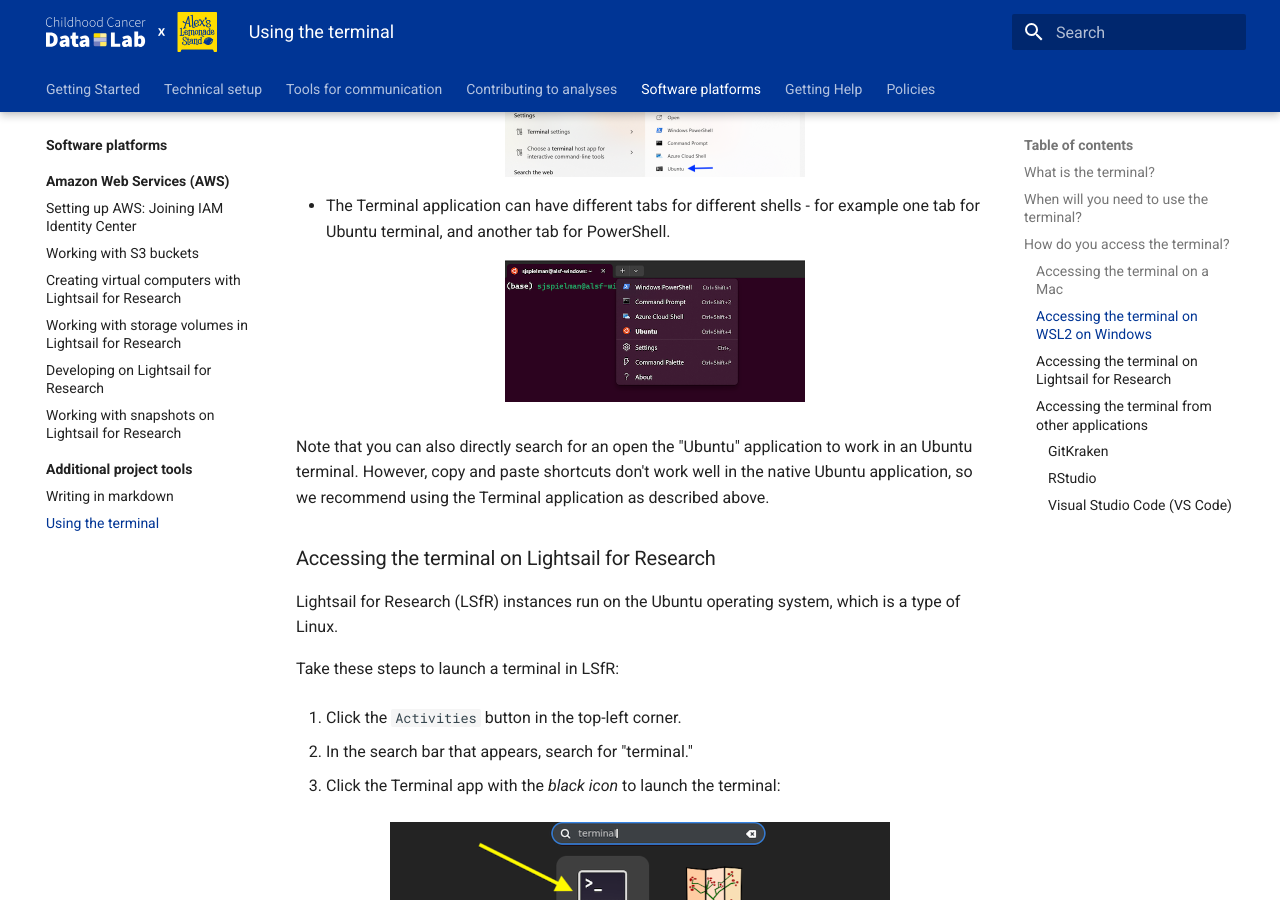
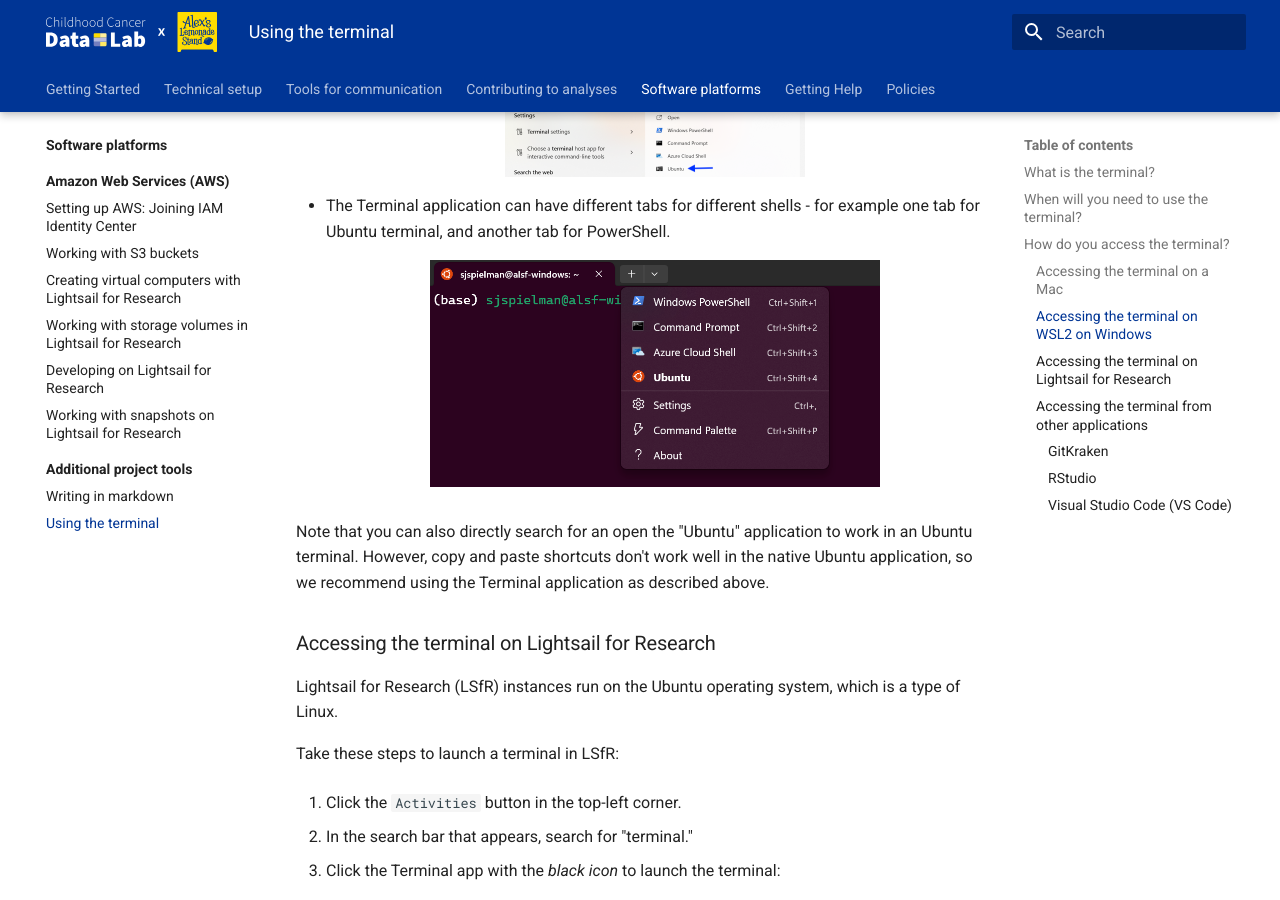
Before and after one commit to AlexsLemonade/OpenScPCA-analysis, an MkDocs documentation site: the page built from docs/software-platforms/general-tools/using-the-terminal.md, in a window 1280 px wide and 900 px high, scrolled down 1778 px. Built offline with MkDocs 1.6.1 and Material for MkDocs 9.7.7, drawn with Linux system fonts in a browser that asks for light colours.

Commit message:
deblur the terminal tab image

```diff
--- a/docs/software-platforms/general-tools/using-the-terminal.md
+++ b/docs/software-platforms/general-tools/using-the-terminal.md
@@ -65,7 +65,7 @@
 
 - The Terminal application can have different tabs for different shells - for example one tab for Ubuntu terminal, and another tab for PowerShell.
     <figure markdown="span">
-        ![Open the Ubuntu Terminal in Windows](../../img/wsl-terminal-tab.png){width="300"}
+        ![Open the Ubuntu Terminal in Windows](../../img/wsl-terminal-tab.png){width="450"}
     </figure>
 
 Note that you can also directly search for an open the "Ubuntu" application to work in an Ubuntu terminal.
```
Also changed, not shown: docs/img/wsl-terminal-tab.png.
